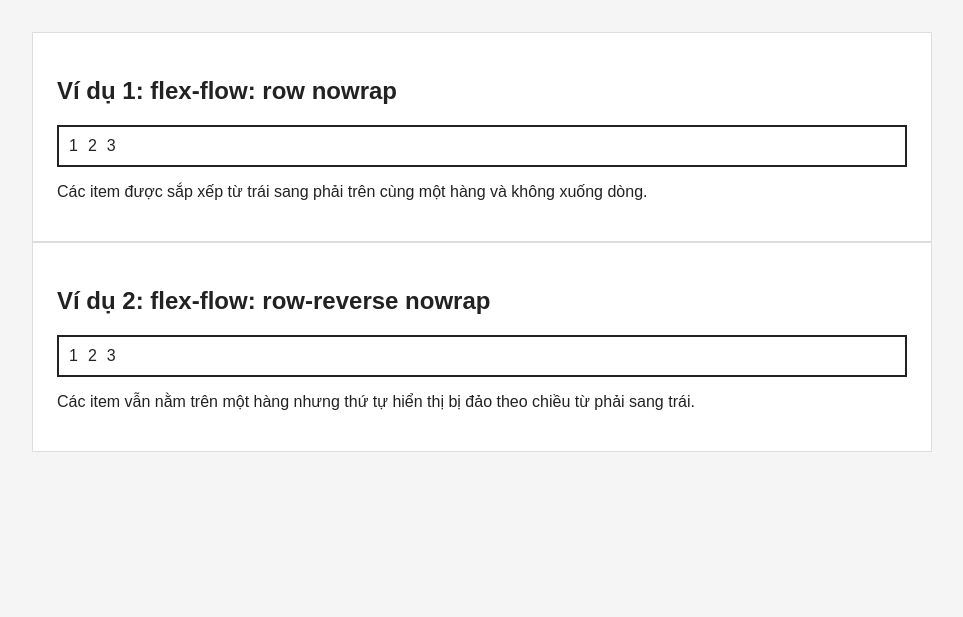
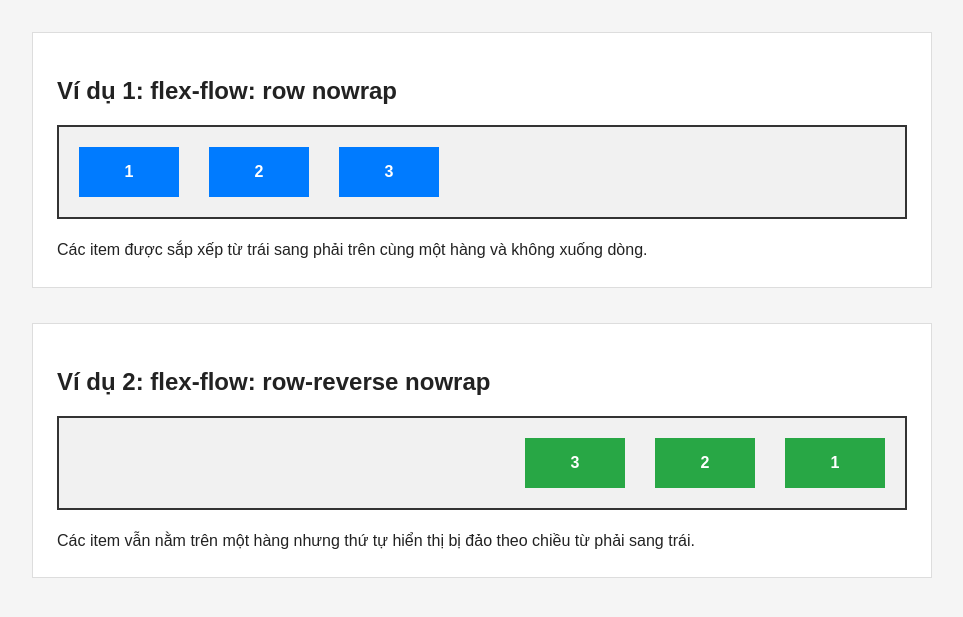
Before and after one commit to quocdoanhdang8/thuc-hanh-html-vinh-ha-long, a plain HTML site: page index.html in a window 1280 px wide. Shown: the part 91-708 px from the top of the page, without its empty margins (158-1121 px from the left). Drawn offline with Linux system fonts and the light colour scheme.

Commit message:
style: add flex-flow layouts

```diff
--- a/style.css
+++ b/style.css
@@ -17,7 +17,7 @@ h1 {
 
 section {
     max-width: 900px;
-    margin: 0 auto;
+    margin: 0 auto 35px;
     padding: 24px;
     background-color: white;
     border: 1px solid #ddd;
@@ -25,34 +25,38 @@ section {
 
 .container {
     display: flex;
-    width: 100%;
     gap: 10px;
-    border: 2px solid #222;
     padding: 10px;
+    background-color: #f1f1f1;
+    border: 2px solid #333;
 }
 
-.item {
-    flex-grow: 1;
-    flex-basis: 0;
-    padding: 30px 12px;
-    background-color: lightblue;
+.container > div {
+    width: 100px;
+    margin: 10px;
+    color: white;
     text-align: center;
-    border: 1px solid #8abed1;
-}
-
-.grow-item {
-    flex-grow: 3;
-    background-color: lightgreen;
+    line-height: 50px;
     font-weight: bold;
 }
 
-.grow-item span {
-    display: inline-block;
-    margin-top: 6px;
-    font-size: 14px;
+.container-1 {
+    flex-flow: row nowrap;
 }
 
-.note {
-    margin-top: 20px;
+.container-1 > div {
+    background-color: #007bff;
+}
+
+.container-2 {
+    flex-flow: row-reverse nowrap;
+}
+
+.container-2 > div {
+    background-color: #28a745;
+}
+
+section p {
+    margin: 18px 0 0;
     line-height: 1.6;
 }
```
